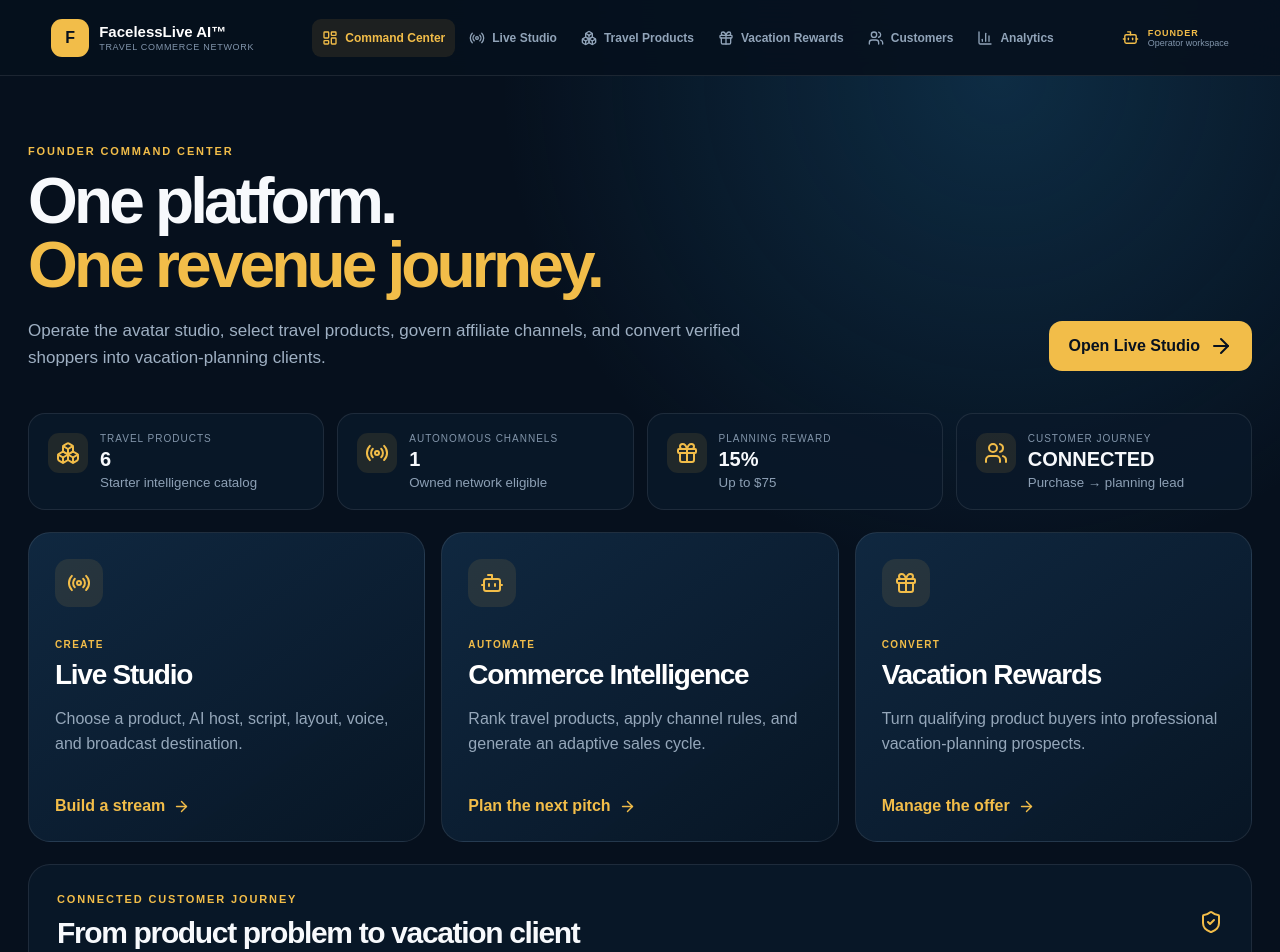
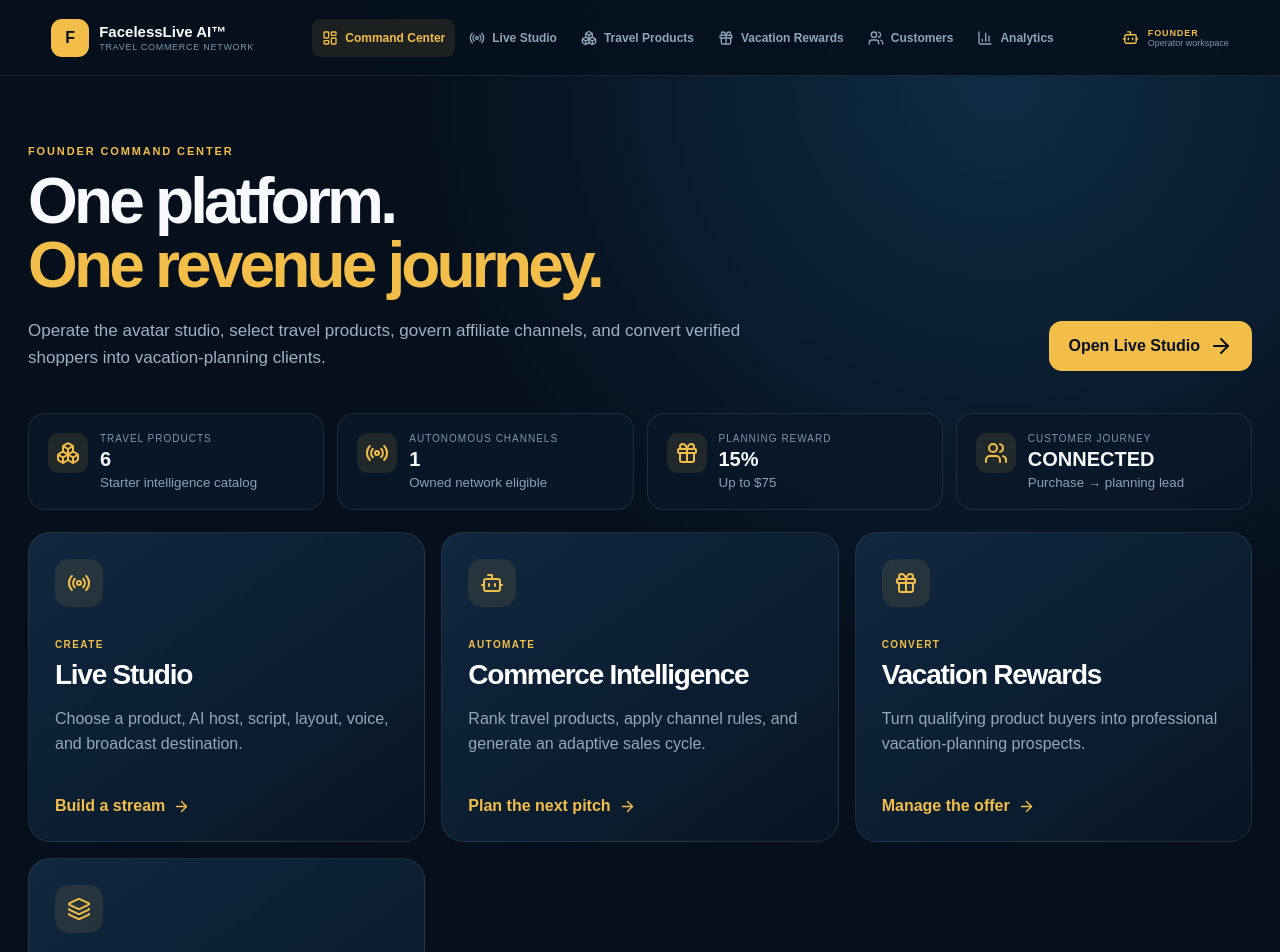
Before and after one commit to that2thisvacations/facelesslive, a Next.js app: page /dashboard in a window 1280 px wide. Shown: the top 952 px of the page. Built offline with nearby package versions, Linux system fonts and the light colour scheme.

Commit message:
Add multi-industry commerce pack foundation

```diff
--- a/app/dashboard/page.tsx
+++ b/app/dashboard/page.tsx
@@ -1,5 +1,5 @@
 import Link from "next/link";
-import { ArrowRight, Bot, Boxes, Gift, Radio, ShieldCheck, Sparkles, Users } from "lucide-react";
+import { ArrowRight, Bot, Boxes, Gift, Layers3, Radio, ShieldCheck, Sparkles, Users } from "lucide-react";
 import { channelPolicies, travelProductCatalog } from "@/lib/travel-commerce";
 import { getPlanningRewardPublicConfig } from "@/lib/planning-rewards";
 import "./dashboard.css";
@@ -10,7 +10,7 @@ export default function DashboardPage() {
   return <main className="dashboardPage">
     <section className="dashboardWelcome"><div><p>FOUNDER COMMAND CENTER</p><h1>One platform.<br/><span>One revenue journey.</span></h1><div>Operate the avatar studio, select travel products, govern affiliate channels, and convert verified shoppers into vacation-planning clients.</div></div><Link href="/" className="dashboardPrimary">Open Live Studio <ArrowRight/></Link></section>
     <section className="dashboardMetrics"><Metric icon={<Boxes/>} label="Travel products" value={String(travelProductCatalog.length)} detail="Starter intelligence catalog"/><Metric icon={<Radio/>} label="Autonomous channels" value={String(autonomousChannels)} detail="Owned network eligible"/><Metric icon={<Gift/>} label="Planning reward" value={`${reward.discountValue}%`} detail={`Up to $${reward.maximumDiscountCents / 100}`}/><Metric icon={<Users/>} label="Customer journey" value="CONNECTED" detail="Purchase → planning lead"/></section>
-    <section className="dashboardWorkspaceGrid"><Workspace href="/" icon={<Radio/>} eyebrow="CREATE" title="Live Studio" description="Choose a product, AI host, script, layout, voice, and broadcast destination." action="Build a stream"/><Workspace href="/commerce" icon={<Bot/>} eyebrow="AUTOMATE" title="Commerce Intelligence" description="Rank travel products, apply channel rules, and generate an adaptive sales cycle." action="Plan the next pitch"/><Workspace href="/rewards" icon={<Gift/>} eyebrow="CONVERT" title="Vacation Rewards" description="Turn qualifying product buyers into professional vacation-planning prospects." action="Manage the offer"/></section>
+    <section className="dashboardWorkspaceGrid"><Workspace href="/" icon={<Radio/>} eyebrow="CREATE" title="Live Studio" description="Choose a product, AI host, script, layout, voice, and broadcast destination." action="Build a stream"/><Workspace href="/commerce" icon={<Bot/>} eyebrow="AUTOMATE" title="Commerce Intelligence" description="Rank travel products, apply channel rules, and generate an adaptive sales cycle." action="Plan the next pitch"/><Workspace href="/rewards" icon={<Gift/>} eyebrow="CONVERT" title="Vacation Rewards" description="Turn qualifying product buyers into professional vacation-planning prospects." action="Manage the offer"/><Workspace href="/industries" icon={<Layers3/>} eyebrow="EXPAND" title="Commerce Packs" description="Reuse the FacelessLive engine across approved industries with separate guardrails and rewards." action="Explore industries"/></section>
     <section className="journeyPanel"><div className="journeyHeading"><div><p>CONNECTED CUSTOMER JOURNEY</p><h2>From product problem to vacation client</h2></div><ShieldCheck/></div><div className="journeyRail"><Journey number="01" title="Travel need" detail="A shopper discovers a relevant travel essential."/><Journey number="02" title="Avatar pitch" detail="FacelessLive demonstrates verified benefits."/><Journey number="03" title="Affiliate purchase" detail="The authorized channel records the order."/><Journey number="04" title="Reward issued" detail="A qualifying order unlocks planning savings."/><Journey number="05" title="Travel client" detail="The shopper requests professional trip planning."/></div><div className="dashboardNotice"><Sparkles/><span>The public shopper page remains separate from founder controls while sharing the same FacelessLive brand and reward configuration.</span><Link href="/vacation-planning">Preview shopper page</Link></div></section>
   </main>;
 }
```
